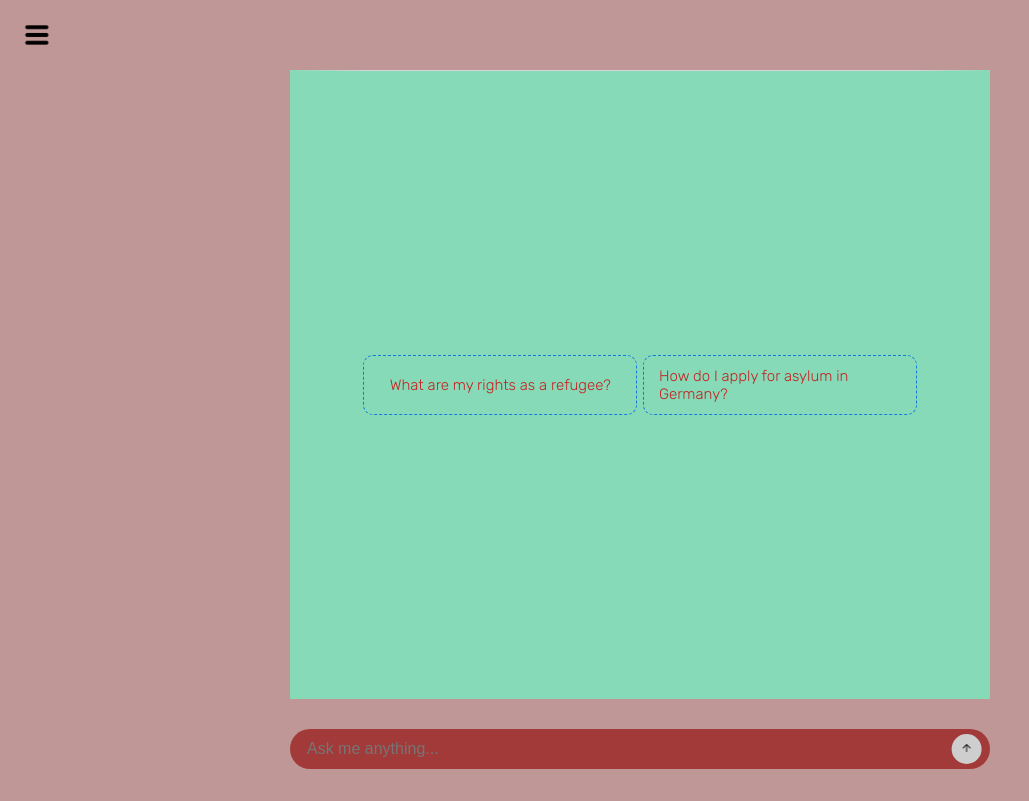
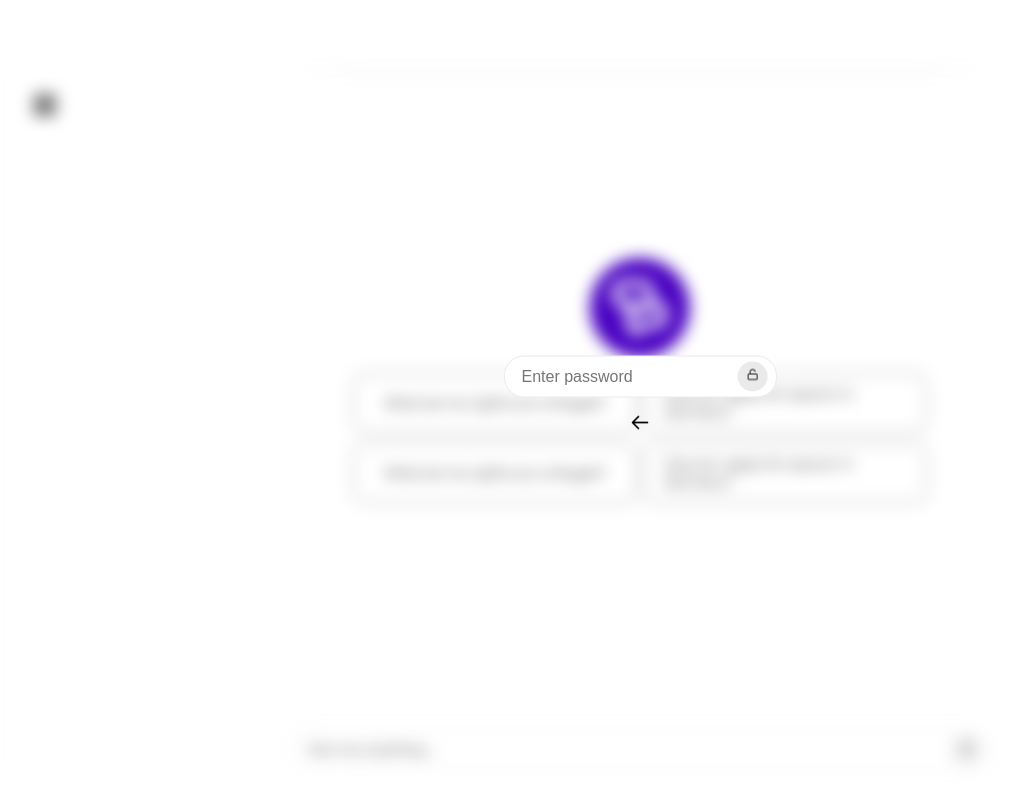
Before and after one commit to dubmix/RAG-chatbot, a React (Create React App) app in the folder client/: page /chat in a window 1280 px wide. Shown: the whole page, without its empty margins (0-1029 px from the left). Built offline with nearby package versions, Linux system fonts and the light colour scheme; no server answers.

Commit message:
chat pt. 3

```diff
--- a/client/src/App.tsx
+++ b/client/src/App.tsx
@@ -8,7 +8,7 @@ import Login from './Login.tsx';
 import Home from './Home.tsx';
 import './styles/app.css';
 
-const TIMEOUT = 60000 * 1000;
+const TIMEOUT = 30000 * 1000;
 const VALIDATION_INTERVAL = 5 * 1000;
 // @ts-ignore
 const apiBaseHost = process.env.REACT_APP_BASE_URL || 'https://hilfy.co';
@@ -107,8 +107,7 @@ const AppContent = ({ isAuthenticated, handleLogin }) => {
 
   return (
     <div>
-      {/* <div className={!isAuthenticated && !isHome ? 'blurred-background' : ''}> */}
-      <div>
+      <div className={!isAuthenticated && !isHome ? 'blurred-background' : ''}>
           <Routes>
             <Route path="/" element={<Home />} />
             <Route path='/chat' element={<Chat />} />
@@ -116,11 +115,11 @@ const AppContent = ({ isAuthenticated, handleLogin }) => {
             <Route path='/about' element={<About />} />
           </Routes>
         </div>
-      {/* {!isAuthenticated && !isHome && (
+        {!isAuthenticated && !isHome && (
           <div className="login-overlay">
             <Login onLogin={handleLogin} />
           </div>
-      )} */}
+        )}
       </div>
   );
 };
--- a/client/src/Saved.tsx
+++ b/client/src/Saved.tsx
@@ -6,7 +6,6 @@ import SavedBox from './components/SavedBox.tsx';
 function Saved() {
   return (
     <>
-      <Title />
       <Menu />
       <SavedBox />
     </>
--- a/client/src/components/ChatBox.tsx
+++ b/client/src/components/ChatBox.tsx
@@ -135,16 +135,22 @@ const Chat: React.FC = () => {
         <div className="chat-wrapper">
             <div id="chat-container"
                 ref={chatContainerRef}>
-                    <div className={`help-bubbles ${showHelpBubbles ? '' : 'hide'}`}>
-                            <div className="help-bubble">What are my rights as a refugee?</div>
-                            <div className="help-bubble">How do I apply for asylum in Germany?</div>
-                    </div>
+                <div className={`help-bubbles ${showHelpBubbles ? '' : 'hide'}`}>
+                    <div className="help-bubble">What are my rights as a refugee?</div>
+                    <div className="help-bubble">How do I apply for asylum in Germany?</div>
+                </div>
+                <div className={`help-bubbles ${showHelpBubbles ? '' : 'hide'}`}>
+                    <div className="help-bubble">What are my rights as a refugee?</div>
+                    <div className="help-bubble">How do I apply for asylum in Germany?</div>
+                </div>
+                <div className={`help-bubbles image-help ${showHelpBubbles ? '' : 'hide'}`}>
+                    <img src="hilfy.png" alt="Picture" height="100" />
+                </div>
             </div>
 
             {showSavedMessage && <div className="saved-message">Message saved!</div>}
 
             <form id="messageForm-2" onSubmit={handleSubmit} onFocus={handleFocus}>
-                {/* <div className="input-container"> */}
                     <input type="text"
                         id="messageInput"
                         value={messageInput}
@@ -155,7 +161,6 @@ const Chat: React.FC = () => {
                     <button className="unlock-button" type="submit">
                         <img src="arrow_up.png" alt="Unlock" />
                     </button>
-                {/* </div> */}
             </form>
         </div>
         </>
--- a/client/src/styles/app.css
+++ b/client/src/styles/app.css
@@ -5,7 +5,7 @@
 } */
 
 .blurred-background {
-    filter: blur(5px);
+    filter: blur(8px);
     transition: filter 0.5s ease;
 }
 
--- a/client/src/styles/chatbox.css
+++ b/client/src/styles/chatbox.css
@@ -1,5 +1,5 @@
 #chat-container {
-    background-color: #86dab7;
+    background-color: #ffffff;
     display: flex;
     flex-direction: column-reverse;
     overflow-y: scroll;
@@ -7,7 +7,7 @@
     justify-content: center;
     margin: 0 auto;
     min-width: 200px;
-    min-height: 100px;
+    min-height: 280px;
     max-width: 700px;
     width: calc(100vw - 140px);
     margin-top: 70px;
@@ -35,22 +35,23 @@
 }
 
 .help-bubbles {
-    height: 60px;
+    height: 70px;
     display: flex;
     font-family: 'Rubik', sans-serif;
-    color: rgb(195, 34, 34);
+    color: #242424;
     font-size: 15px;
 }
 
 .help-bubble {
     flex: 1;
-    border: 1px dashed rgb(18, 121, 223);
+    border: 1px dashed #242424;
     margin: 0 3px;
     display: flex;
-    padding: 15px;
+    padding: 20px;
     justify-content: center;
     align-items: center;
     border-radius: 10px;
+    margin-bottom: 10px;
 }
 
 #chat-container.justify-active {
@@ -134,3 +135,7 @@
 .menu.open ~ .chat-wrapper {
     margin-left: 128px;
 }
+
+.image-help {
+    margin-bottom: 45px;
+}
--- a/client/src/styles/global.css
+++ b/client/src/styles/global.css
@@ -1,5 +1,5 @@
 body {
-    background-color: #bf9797;
+    background-color:white;
     font-family: 'Rubik', sans-serif;
     font-weight: 300;
     overflow-x: hidden;
@@ -51,7 +51,7 @@ button[type="submit"] {
 #messageForm-2 {
   display: flex;
   align-items: center;
-  background-color: rgb(163, 58, 58);
+  background-color: white;
   border-radius: 20px;
   margin: 30px auto;
   min-width: 100px;
@@ -60,12 +60,14 @@ button[type="submit"] {
   height: 40px;
   animation: 0.5s fadeIn forwards;
   width: calc(100vw - 170px);
+  border: 1px solid #eaeaea;
 }
 
 #messageFormBis {
   display: flex;
   align-items: center;
-  background-color: rgb(229, 229, 229);
+  background-color: white;
+  border: 1px solid #eaeaea;
   border-radius: 20px;
   padding: 0 15px;
   margin: 30px auto;
--- a/client/src/styles/login.css
+++ b/client/src/styles/login.css
@@ -1,15 +1,9 @@
-/* .login-wrapper {
-    display: flex;
-    justify-content: center;
-    align-items: center;
-    height: calc(100vh - 220px);
-} */
-
 .login-container {
     display: flex;
     flex-direction: column;
     justify-content: center;
     align-items: center;
+    transform: translateY(-10%);
 }
 
 .home-button {
@@ -22,7 +16,7 @@
 }
 
 .unlock-button {
-    background-color: #cecece;
+    background-color: #eaeaea;
     transform: translateX(22%);
     border-radius: 50%;
     border: none;
--- a/client/src/styles/menu.css
+++ b/client/src/styles/menu.css
@@ -13,9 +13,8 @@
 
 .menu {
     position: absolute;
-    background-color: whitesmoke;
+    background-color: white;
     border-right: 1px solid lightgrey;
-    border-image: linear-gradient(to top, transparent, lightgrey 10%, lightgrey 50%, lightgrey 90%, transparent) 1;
     left: -152px;
     width: 130px;
     transition: left 0.3s ease;
@@ -37,8 +36,6 @@
 
 .menu ul li {
     display: flex;
-    background-color: #e7e3ed;
-    border: 1px solid #e7e3ed;
     border-radius: 4px;
     padding: 16px;
     cursor: cursor;
@@ -46,7 +43,7 @@
     font-weight: 400;
     font-size: 20px;
     color: #333;
-    margin-bottom: 10px;
+    margin-bottom: 5px;
 }
 
 .menu ul li a {
--- a/client/src/styles/savedbox.css
+++ b/client/src/styles/savedbox.css
@@ -3,12 +3,14 @@
     min-width: 200px;
     max-width: 400px;
     min-height: 300px;
-    height: calc(100vh - 275px);
+    height: calc(100vh - 180px);
     overflow-y: scroll;
     padding: 20px;
     border-radius: 8px;
     box-shadow: 0px 0px 10px rgba(0, 0, 0, 0.3);
     margin-bottom: 15px;
+    margin-top: 70px;
+    animation: fadeIn 0.5s forwards;
 }
 
 .bubble-container {
```
Lines whose indentation alone changed are shown as unchanged.
